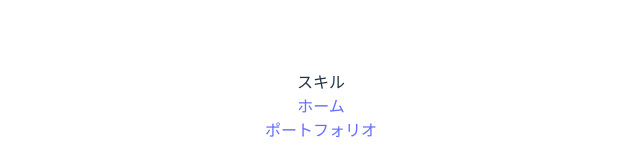
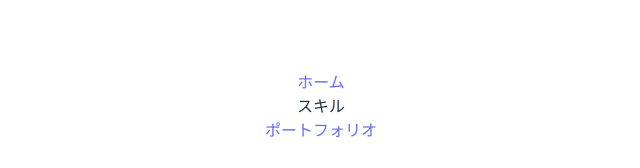
Before and after one commit to oshio-akami/portfolio, a React (Vite) app: page /#/skill in a window 1280 px wide. Shown: the part 294-462 px from the top of the page, without its empty margins (319-959 px from the left). Built offline with nearby package versions, Linux system fonts and the light colour scheme.

Commit message:
テスト用のリンクの順番入れかえ

```diff
--- a/src/components/pages/Portfolio.tsx
+++ b/src/components/pages/Portfolio.tsx
@@ -3,13 +3,13 @@ import { Link } from "react-router-dom";
 export function Portfolio() {
   return (
     <div>
-      <p>ポートフォリオ</p>
       <Link to="/">
         <p>ホーム</p>
       </Link>
       <Link to="/skill">
         <p>スキル</p>
       </Link>
+      <p>ポートフォリオ</p>
     </div>
   );
 }
--- a/src/components/pages/Skill.tsx
+++ b/src/components/pages/Skill.tsx
@@ -3,10 +3,10 @@ import { Link } from "react-router-dom";
 export function Skill() {
   return (
     <div>
-      <p>スキル</p>
       <Link to="/">
         <p>ホーム</p>
       </Link>
+      <p>スキル</p>
       <Link to="/portfolio">
         <p>ポートフォリオ</p>
       </Link>
```
